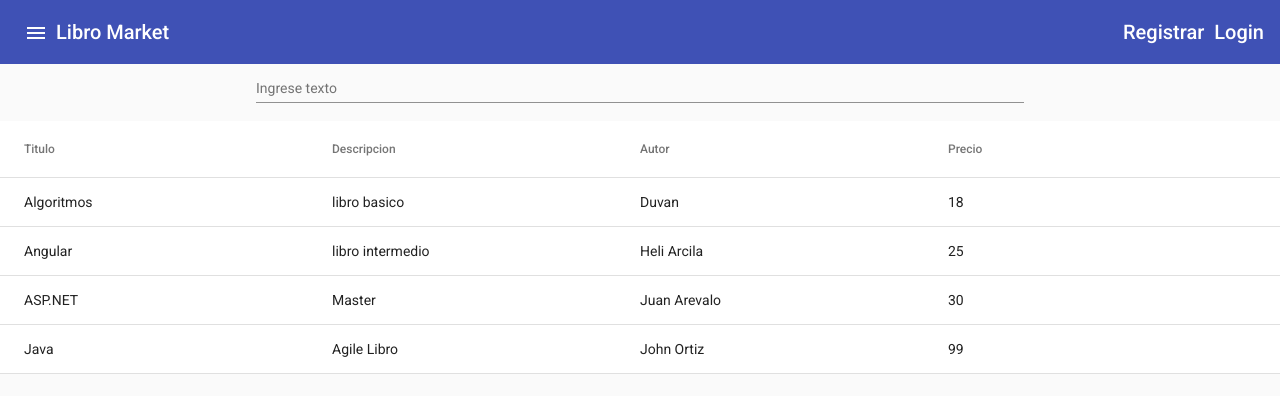
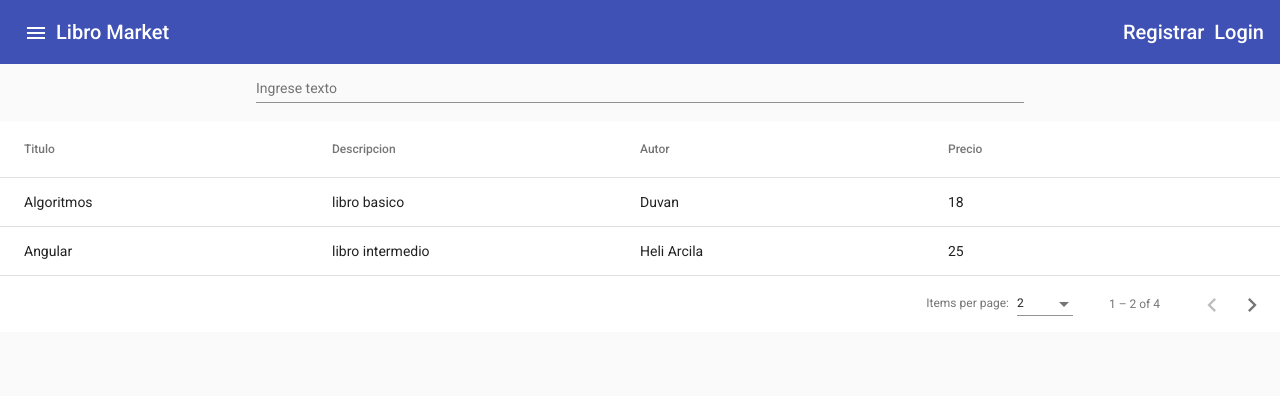
Before and after one commit to Duvan16/angular-mi-web-app, an Angular app: page /books in a window 1280 px wide. Shown: the top 396 px of the page. Built offline with nearby package versions, Linux system fonts and the light colour scheme.

Commit message:
Paginación en tabla

```diff
--- a/src/app/books/books.component.html
+++ b/src/app/books/books.component.html
@@ -30,3 +30,5 @@
     <mat-row *matRowDef="let row, columns: desplegarColumnas"></mat-row>
 
 </mat-table>
+
+<mat-paginator [pageSize]="2" [pageSizeOptions]="[1,5,10,20]"></mat-paginator>
--- a/src/app/books/books.component.ts
+++ b/src/app/books/books.component.ts
@@ -3,6 +3,7 @@ import { BooksService } from './books.service';
 import { Books } from './books.model';
 import { MatTableDataSource } from '@angular/material/table';
 import { MatSort } from '@angular/material/sort';
+import { MatPaginator } from '@angular/material/paginator';
 
 @Component({
   selector: 'app-books',
@@ -14,6 +15,7 @@ export class BooksComponent implements OnInit, AfterViewInit {
   desplegarColumnas = ['titulo', 'descripcion', 'autor', 'precio'];
   dataSource = new MatTableDataSource<Books>();
   @ViewChild(MatSort) ordenamiento!: MatSort;
+  @ViewChild(MatPaginator) paginacion!: MatPaginator;
 
   constructor(private booksService: BooksService) {}
 
@@ -27,5 +29,6 @@ export class BooksComponent implements OnInit, AfterViewInit {
 
   ngAfterViewInit(): void {
     this.dataSource.sort = this.ordenamiento;
+    this.dataSource.paginator = this.paginacion;
   }
 }
--- a/src/app/material.module.ts
+++ b/src/app/material.module.ts
@@ -9,6 +9,7 @@ import { MatListModule } from '@angular/material/list';
 import { MatCardModule } from '@angular/material/card';
 import { MatTableModule } from '@angular/material/table';
 import { MatSortModule } from '@angular/material/sort';
+import { MatPaginatorModule } from '@angular/material/paginator';
 
 @NgModule({
   imports: [
@@ -22,6 +23,7 @@ import { MatSortModule } from '@angular/material/sort';
     MatCardModule,
     MatTableModule,
     MatSortModule,
+    MatPaginatorModule,
   ],
   exports: [
     MatButtonModule,
@@ -34,6 +36,7 @@ import { MatSortModule } from '@angular/material/sort';
     MatCardModule,
     MatTableModule,
     MatSortModule,
+    MatPaginatorModule,
   ],
 })
 export class MaterialModule {}
```
